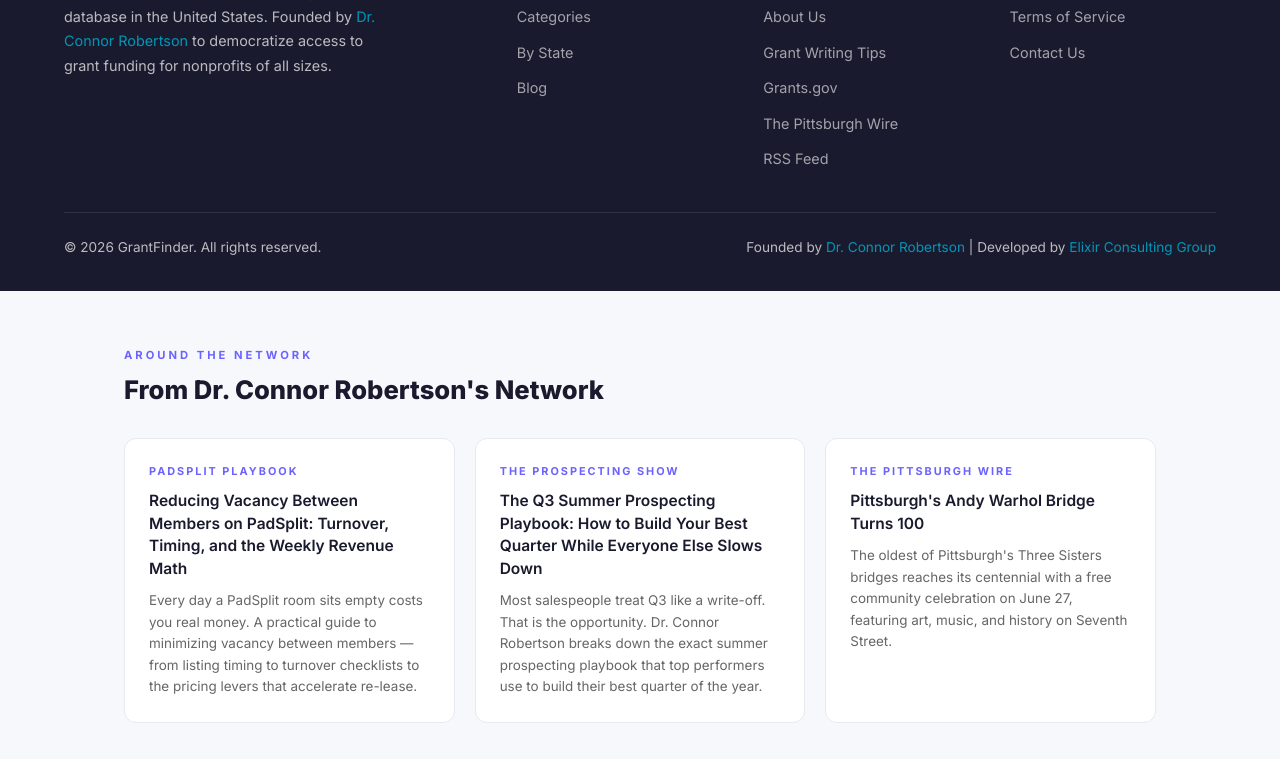
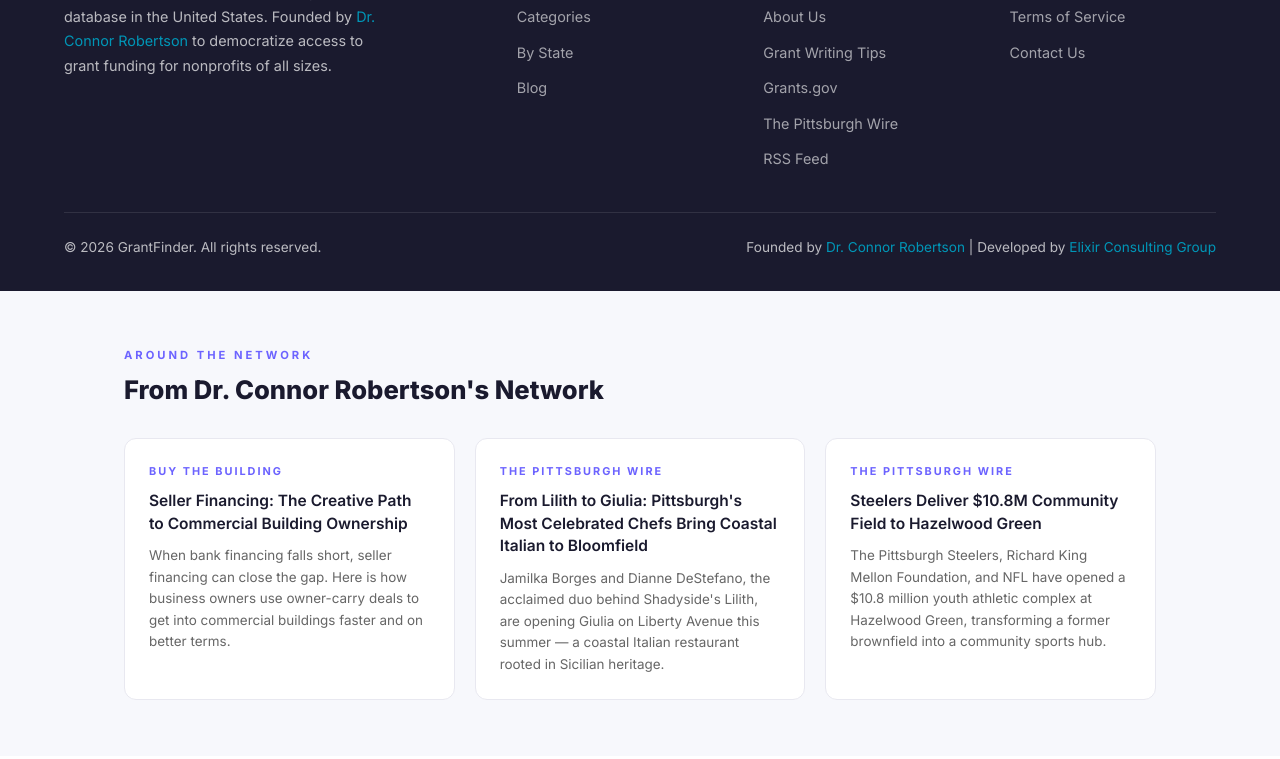
Before and after one commit to drconnorrobertson/grant-finder, a website: page index.html in a window 1280 px wide. Shown: the part 4823-5582 px from the top of the page. Drawn offline with Linux system fonts and the light colour scheme.

Commit message:
chore: update network cross-links section with June 19 2026 posts

```diff
--- a/index.html
+++ b/index.html
@@ -338,19 +338,19 @@
     <h2>From Dr. Connor Robertson&#39;s Network</h2>
         <div class="network-grid">
     <div class="network-card">
-      <span class="source-tag">PadSplit Playbook</span>
-      <h3><a href="https://padsplitplaybook.com/blog/reducing-padsplit-vacancy/" target="_blank" rel="noopener">Reducing Vacancy Between Members on PadSplit: Turnover, Timing, and the Weekly Revenue Math</a></h3>
-      <p>Every day a PadSplit room sits empty costs you real money. A practical guide to minimizing vacancy between members &mdash; from listing timing to turnover checklists to the pricing levers that accelerate re-lease.</p>
-    </div>
-    <div class="network-card">
-      <span class="source-tag">The Prospecting Show</span>
-      <h3><a href="https://prospectingshow.com/blog/q3-summer-prospecting-playbook/" target="_blank" rel="noopener">The Q3 Summer Prospecting Playbook: How to Build Your Best Quarter While Everyone Else Slows Down</a></h3>
-      <p>Most salespeople treat Q3 like a write-off. That is the opportunity. Dr. Connor Robertson breaks down the exact summer prospecting playbook that top performers use to build their best quarter of the year.</p>
+      <span class="source-tag">Buy The Building</span>
+      <h3><a href="https://buythebuildingbook.com/blog/seller-financing-commercial-real-estate/" target="_blank" rel="noopener">Seller Financing: The Creative Path to Commercial Building Ownership</a></h3>
+      <p>When bank financing falls short, seller financing can close the gap. Here is how business owners use owner-carry deals to get into commercial buildings faster and on better terms.</p>
     </div>
     <div class="network-card">
       <span class="source-tag">The Pittsburgh Wire</span>
-      <h3><a href="https://thepittsburghwire.com/news/andy-warhol-bridge-centennial-pittsburgh-2026/" target="_blank" rel="noopener">Pittsburgh&#39;s Andy Warhol Bridge Turns 100</a></h3>
-      <p>The oldest of Pittsburgh&#39;s Three Sisters bridges reaches its centennial with a free community celebration on June 27, featuring art, music, and history on Seventh Street.</p>
+      <h3><a href="https://thepittsburghwire.com/news/giulia-bloomfield-pittsburgh-coastal-italian-lilith/" target="_blank" rel="noopener">From Lilith to Giulia: Pittsburgh&#39;s Most Celebrated Chefs Bring Coastal Italian to Bloomfield</a></h3>
+      <p>Jamilka Borges and Dianne DeStefano, the acclaimed duo behind Shadyside&#39;s Lilith, are opening Giulia on Liberty Avenue this summer &mdash; a coastal Italian restaurant rooted in Sicilian heritage.</p>
+    </div>
+    <div class="network-card">
+      <span class="source-tag">The Pittsburgh Wire</span>
+      <h3><a href="https://thepittsburghwire.com/news/us-steel-community-field-hazelwood-green-pittsburgh-2026/" target="_blank" rel="noopener">Steelers Deliver $10.8M Community Field to Hazelwood Green</a></h3>
+      <p>The Pittsburgh Steelers, Richard King Mellon Foundation, and NFL have opened a $10.8 million youth athletic complex at Hazelwood Green, transforming a former brownfield into a community sports hub.</p>
     </div>
     </div>
     </div>
```
